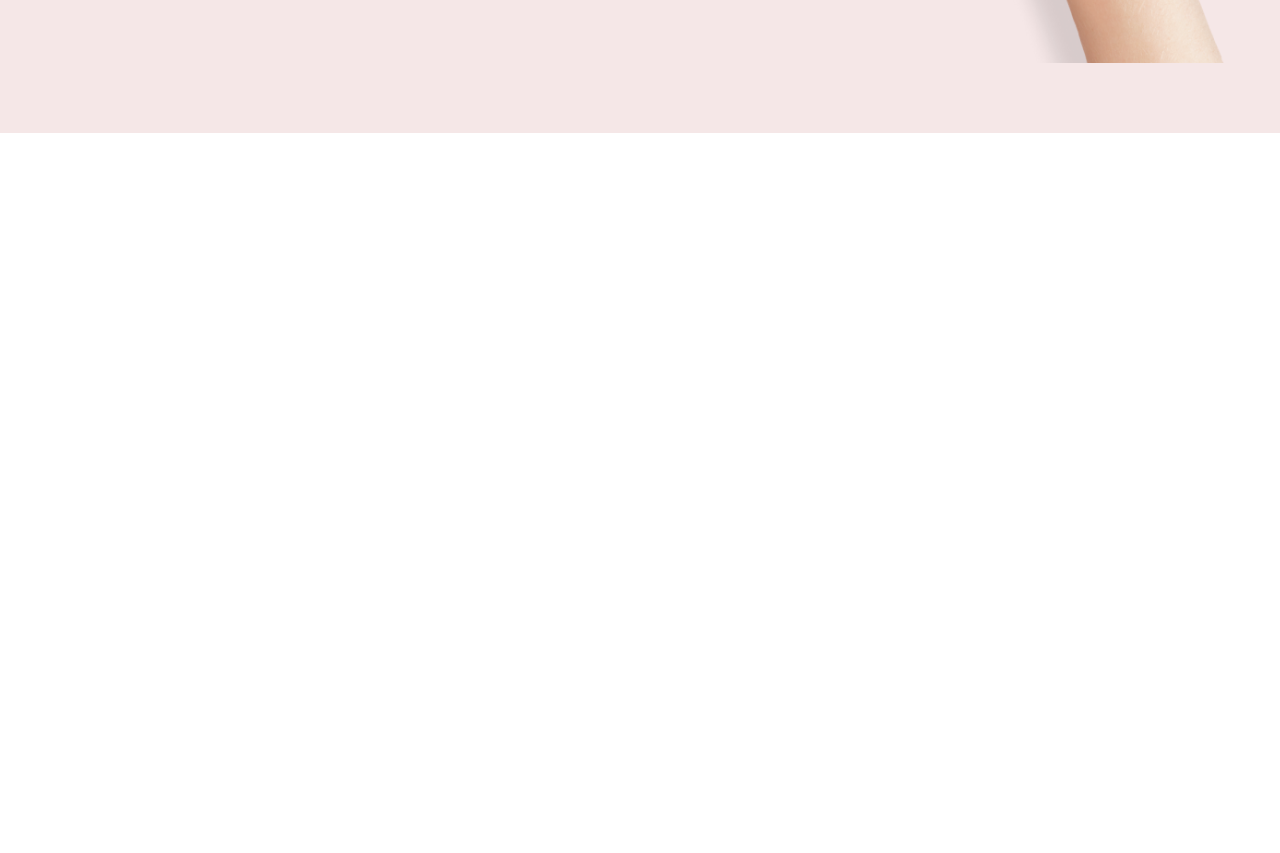
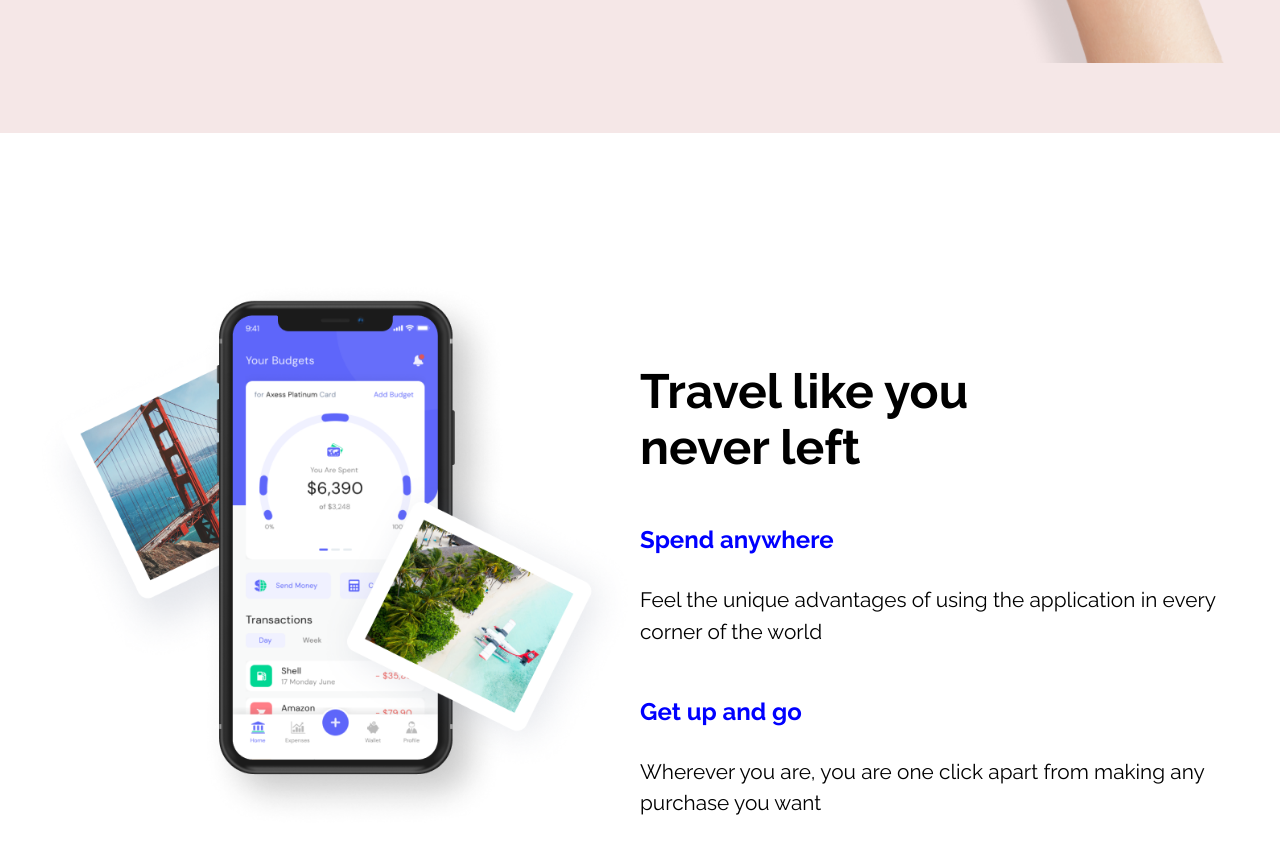
Before and after one commit to Trend20/Softwer, a React (Create React App) app: page / in a window 1280 px wide. Shown: the part 1560-2413 px from the top of the page. Before the commit the page ends 1693 px from the top, so only its background shows below. Built offline with nearby package versions, Linux system fonts and the light colour scheme.

Commit message:
working on the travel section

```diff
--- a/src/components/pages/Home/Home.css
+++ b/src/components/pages/Home/Home.css
@@ -207,3 +207,48 @@
     }
 }
 /* end of card section */
+
+/* travel section */
+
+.travel{
+    display: flex;
+    padding: 150px 30px;
+    width: 100%;
+}
+
+
+.travel-img{
+    display: flex;
+    width: 50%;
+}
+
+.travel-img img{
+    max-width: 100%;
+}
+
+
+.travel-text{
+    display: flex;
+    flex-direction: column;
+    width: 50%;
+    margin-top: 80px;
+}
+
+.travel-text h1{
+    font-size: 3rem;
+    width: 60%;
+    display: flex;
+}
+
+.travel-text h5{
+    font-size: 1.5rem;
+    color: blue;
+    display: flex;
+    margin-top: 50px;
+}
+
+.travel-text p{
+    margin-top: 30px;
+    font-size: 1.3rem;
+    line-height: 1.5;
+}
--- a/src/components/pages/Home/Home.js
+++ b/src/components/pages/Home/Home.js
@@ -31,6 +31,22 @@ function Home() {
                     <img src="/img/card.png" alt="card" />
                 </div>
             </div>
+
+            {/* travel section */}
+
+            <div className="travel">
+                <div className="travel-img">
+                    <img src="/img/travel.png" alt="travel" />
+                </div>
+
+                <div className="travel-text">
+                    <h1>Travel like you never left</h1>
+                    <h5>Spend anywhere</h5>
+                    <p>Feel the unique advantages of using the application in every corner of the world</p>
+                    <h5>Get up and go</h5>
+                    <p>Wherever you are, you are one click apart from making any purchase you want</p>
+                </div>
+            </div>
         </div>
     )
 }
```
Also changed, not shown: 1 other file (tests, documents, lock files or other folders).
